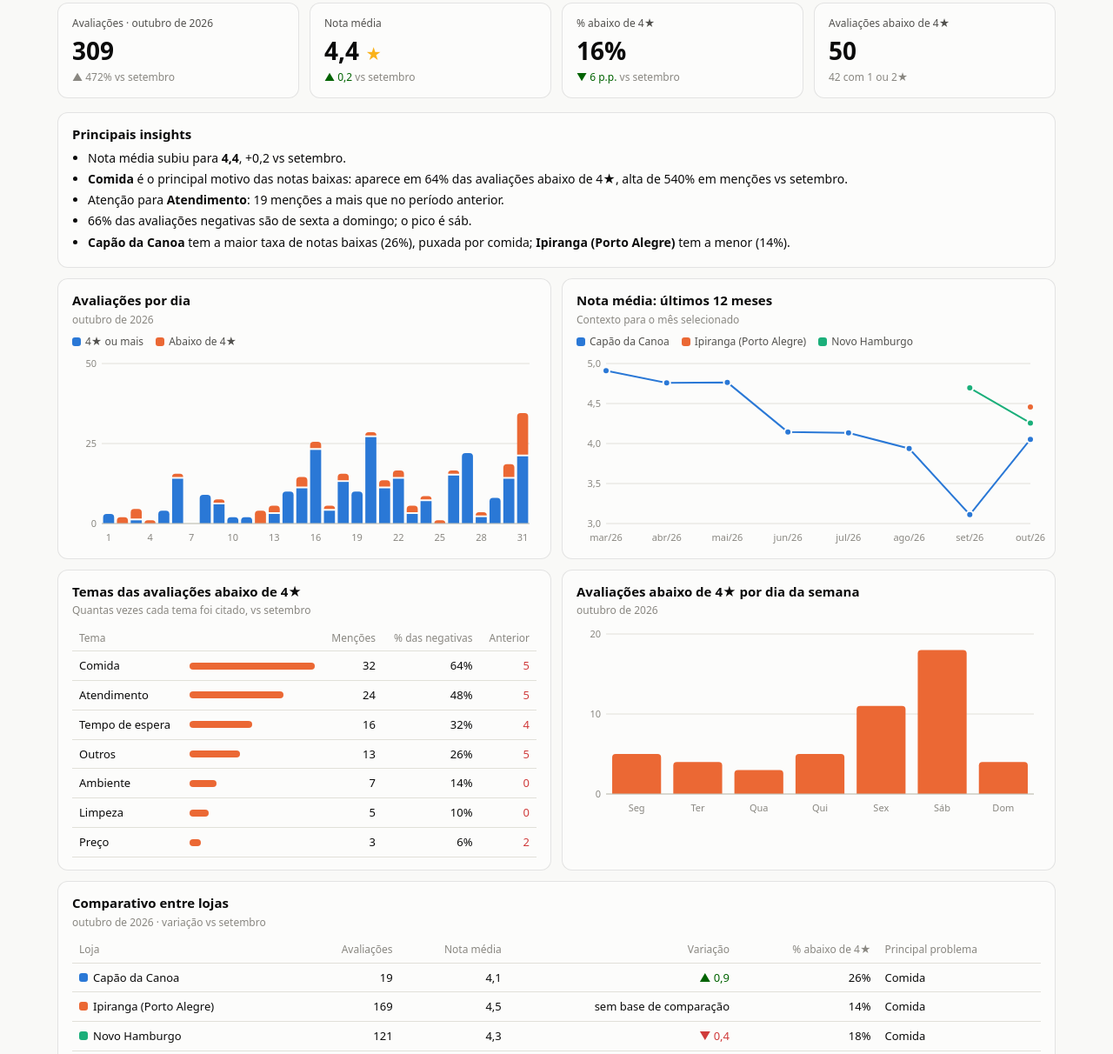
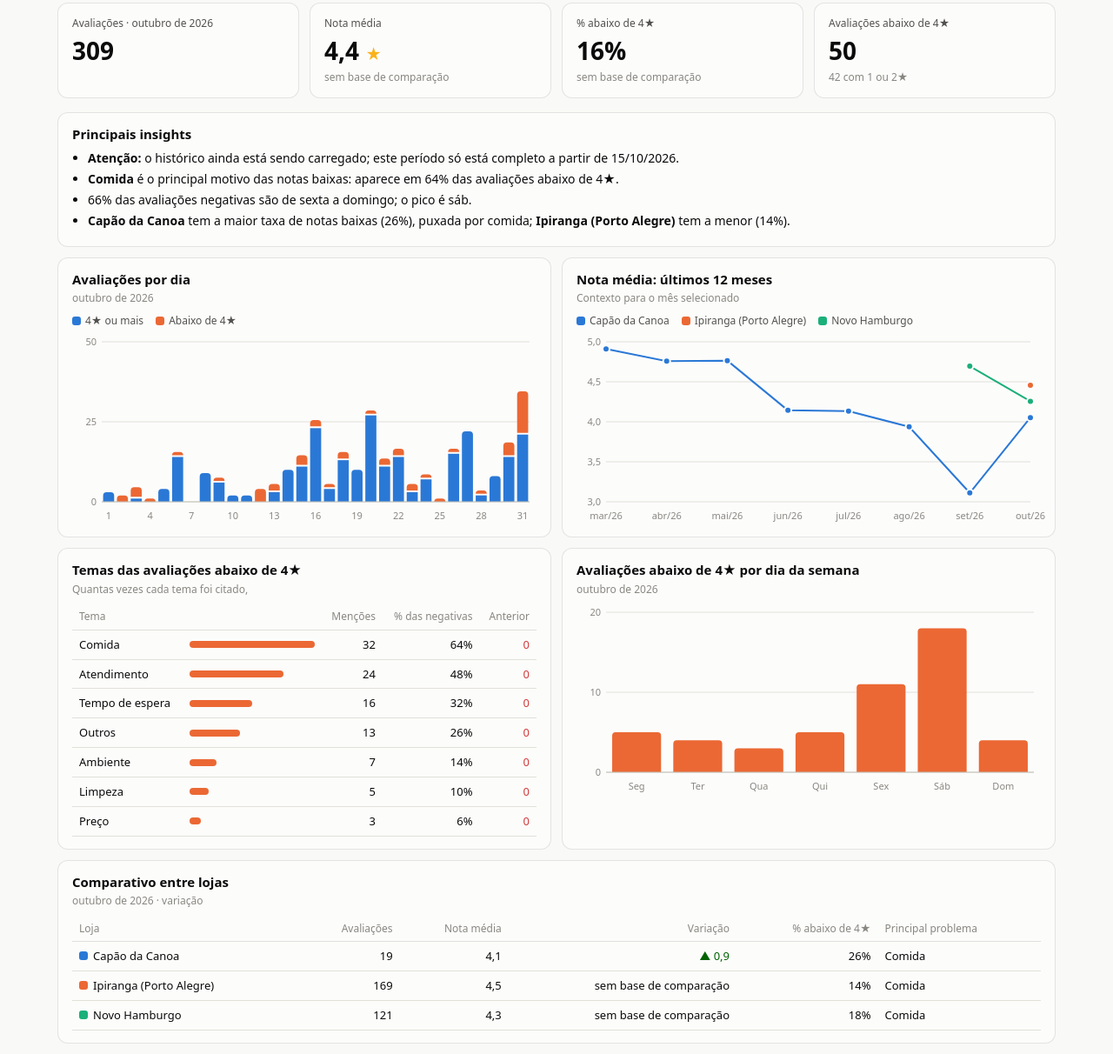
Before and after one commit to LucasZampronio/RanchoTexano, a plain HTML site: page index.html in a window 1280 px wide. Shown: the part 187-1399 px from the top of the page at 87% size. Drawn offline with Linux system fonts and the light colour scheme.

Commit message:
Não compara com períodos cujo histórico ainda está carregando
Co-Authored-By: Claude Opus 5.5 <noreply@anthropic.com>
Claude-Session: https://claude.ai/code/session_01DBrALbRoLrtS3ZzSdMJfqn

```diff
--- a/index.html
+++ b/index.html
@@ -220,9 +220,14 @@ function render(){
   document.querySelectorAll('#fLoja button').forEach(b=>b.setAttribute('aria-pressed',b.dataset.v===S.loja));
   document.querySelectorAll('#fPeriodo button').forEach(b=>b.setAttribute('aria-pressed',b.dataset.v===S.periodo));
   selAno.hidden=S.periodo!=='anual'; selMes.hidden=S.periodo!=='mensal'; selDia.hidden=S.periodo!=='diario';
-  const P=periodo(), L=sel(S.loja,P.ini,P.fim), Lp=sel(S.loja,P.pIni,P.pFim), c=stats(L), p=stats(Lp);
+  const P=periodo(), L=sel(S.loja,P.ini,P.fim), c=stats(L), cd=completoDesde(S.loja);
+  P.incompleto=!!(cd&&P.ini<cd); P.semBase=!!(cd&&P.pIni<cd);
+  const p=P.semBase?stats([]):stats(sel(S.loja,P.pIni,P.pFim));
+  if(P.semBase)P.vs='';
   renderKpis(c,p,P); renderInsights(c,p,P,L); renderGraficos(P,L,c,p); renderComp(P); renderComentarios(c.neg);
 }
+function completoDesde(loja){const h=D.historico||{};let d=null;
+  (loja==='todas'?D.lojas.map(l=>l.id):[loja]).forEach(id=>{const x=h[id];if(x&&!x.completo&&x.desde&&(!d||x.desde>d))d=x.desde});return d}
 function delta(cur,prev,{pct=false,bomQuandoSobe=true,diario=false,n=0}={}){
   if(cur==null||prev==null)return `<span>sem base de comparação</span>`;
   const d=cur-prev; if(Math.abs(d)<(pct?0.005:0.05))return `<span>estável</span>`;
@@ -244,6 +249,8 @@ function topTema(t){const e=Object.entries(t).sort((a,b)=>b[1]-a[1]);return e[0]
 function renderInsights(c,p,P,L){
   const out=[];
   if(!c.n){insights.innerHTML='<li>Nenhuma avaliação registrada neste período.</li>';return}
+  if(P.incompleto)out.push(`<b>Atenção:</b> o histórico ainda está sendo carregado; este período só está completo a partir de ${dataBR(completoDesde(S.loja))}.`);
+  else if(P.semBase)out.push(`Sem comparação com o período anterior: o histórico ainda está sendo carregado.`);
   if(c.media!=null&&p.media!=null){const d=c.media-p.media;
     out.push(Math.abs(d)<0.05?`Nota média estável em <b>${f1(c.media)}</b> (${P.vs}).`
       :`Nota média ${d>0?'subiu':'caiu'} para <b>${f1(c.media)}</b>, ${d>0?'+':'−'}${f1(Math.abs(d))} ${P.vs}.`)}
@@ -253,7 +260,7 @@ function renderInsights(c,p,P,L){
     if(!P.diario&&prevN){const v=(tt[1]/prevN-1);var_=Math.abs(v)>=0.15?`, ${v>0?'alta':'queda'} de ${Math.abs(Math.round(v*100))}% em menções ${P.vs}`:''}
     out.push(`<b>${tt[0]}</b> é o principal motivo das notas baixas: aparece em ${fpct(share)} das avaliações abaixo de 4★${var_}.`);
     const subiu=Object.keys(c.temas).map(t=>[t,c.temas[t]-(p.temas[t]||0)*(P.diario?1/30:1)]).filter(([t])=>t!==tt[0]).sort((a,b)=>b[1]-a[1])[0];
-    if(!P.diario&&subiu&&subiu[1]>=3)out.push(`Atenção para <b>${subiu[0]}</b>: ${Math.round(subiu[1])} menções a mais que no período anterior.`);
+    if(!P.diario&&p.n&&subiu&&subiu[1]>=3)out.push(`Atenção para <b>${subiu[0]}</b>: ${Math.round(subiu[1])} menções a mais que no período anterior.`);
   }
   if(!P.diario&&c.negN>=5){const w=[0,0,0,0,0,0,0];c.neg.forEach(r=>w[new Date(r.data+'T12:00').getDay()]++);
     const fds=(w[5]+w[6]+w[0])/c.negN; const pior=w.indexOf(Math.max(...w));
@@ -326,7 +333,7 @@ function distTable(el,c){
 function renderComp(P){
   if(S.loja!=='todas'){boxComp.hidden=true;return} boxComp.hidden=false;
   capComp.textContent=`${P.rot} · variação ${P.vs}`;
-  const rows=D.lojas.map(l=>{const c=stats(sel(l.id,P.ini,P.fim)),p=stats(sel(l.id,P.pIni,P.pFim));const t=topTema(c.temas);
+  const rows=D.lojas.map(l=>{const c=stats(sel(l.id,P.ini,P.fim)),cdl=completoDesde(l.id),p=(cdl&&P.pIni<cdl)?stats([]):stats(sel(l.id,P.pIni,P.pFim));const t=topTema(c.temas);
     return `<tr><td><i style="display:inline-block;width:10px;height:10px;border-radius:3px;background:${COR[l.id]};margin-right:6px"></i>${l.nome}</td><td class="num">${c.n}</td><td class="num">${f1(c.media)}</td><td class="num">${delta(c.media,p.media)}</td><td class="num">${fpct(c.pctNeg)}</td><td>${t?t[0]:'—'}</td></tr>`}).join('');
   comp.innerHTML=`<table><tr><th>Loja</th><th class="num">Avaliações</th><th class="num">Nota média</th><th class="num">Variação</th><th class="num">% abaixo de 4★</th><th>Principal problema</th></tr>${rows}</table>`;
 }
```
